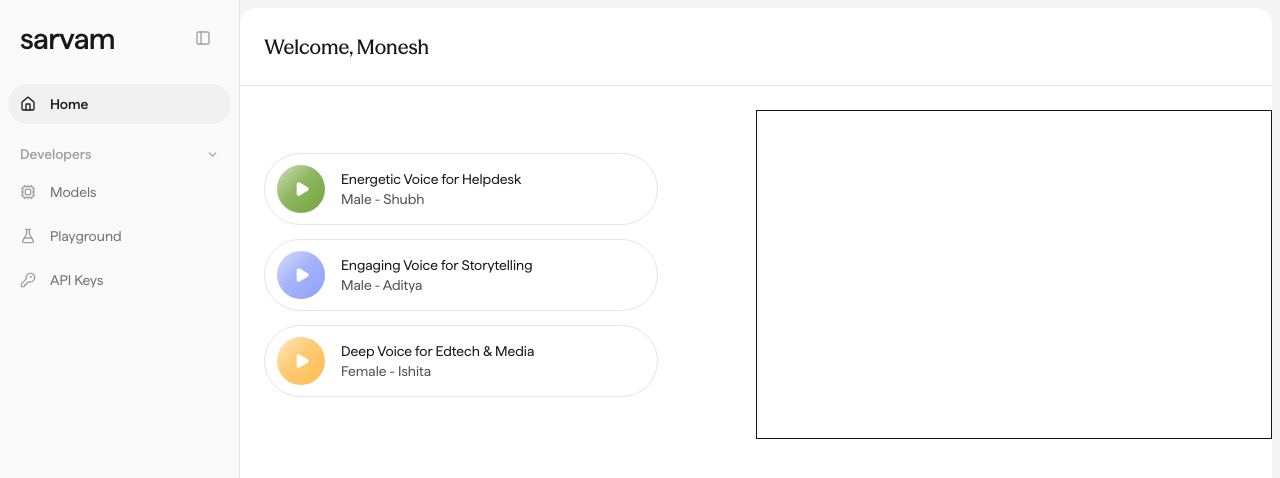
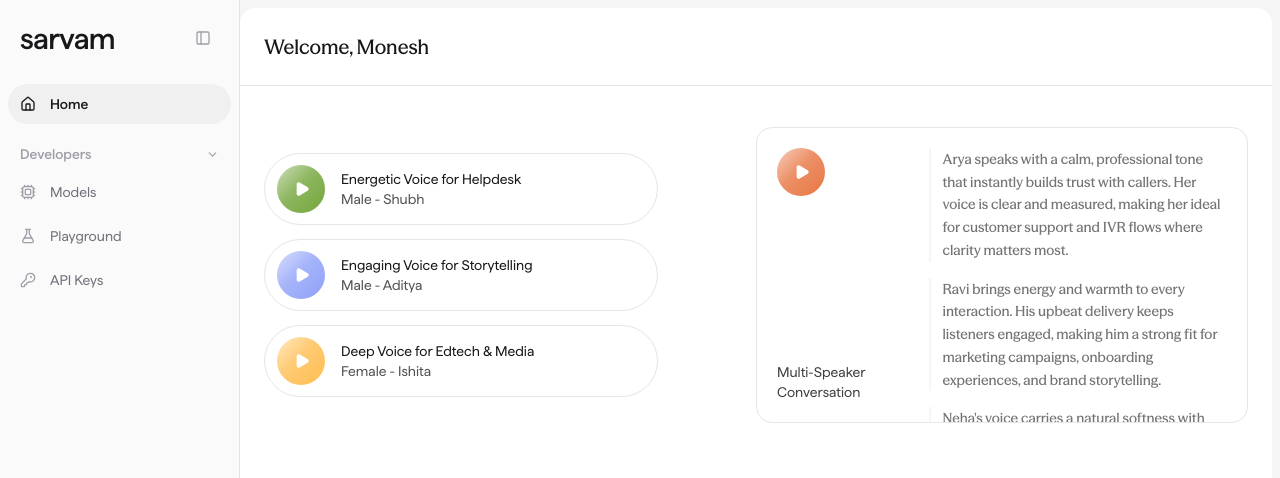
Before and after one commit to 2201monesh/sarvam-redesign, a Next.js app: page /home in a window 1280 px wide. Shown: the top 478 px of the page. Built offline with nearby package versions, Linux system fonts and the light colour scheme.

Commit message:
feat(home): add conversation card

```diff
--- a/app/(dashboard)/home/page.tsx
+++ b/app/(dashboard)/home/page.tsx
@@ -1,32 +1,14 @@
-import VoicesTabs from "@/components/VoicesTabs";
-
-const COLORS = ["#72a539", "#8fa1f8", "#ffbd50"];
-
-function randomColors() {
-  return [...COLORS].sort(() => Math.random() - 0.5);
-}
-
-const voices = [
-  { title: "Energetic Voice for Helpdesk", category: "Male - Shubh" },
-  { title: "Engaging Voice for Storytelling", category: "Male - Aditya" },
-  { title: "Deep Voice for Edtech & Media", category: "Female - Ishita" },
-];
+import HomeHeader from "@/modules/home/HomeHeader";
+import VoicesList from "@/modules/home/VoicesList";
+import ConversationCard from "@/modules/home/ConversationCard";
 
 export default function HomePage() {
-  const colors = randomColors();
-
   return (
     <div className="flex-1 w-full">
-      <div className="w-full h-[10%] border-b border-neutral-200 flex items-center px-6">
-        <p className="text-xl font-[family-name:var(--font-season-mix)]">Welcome, Monesh</p>
-      </div>
-      <div className="w-full h-[45%] extra flex pt-6">
-        <div className="w-[50%] h-full flex flex-col pl-6 gap-3.5 justify-center">
-          {voices.map((v, i) => (
-            <VoicesTabs key={v.category} title={v.title} category={v.category} color={colors[i]} />
-          ))}
-        </div>
-        <div className="w-[50%] h-full border"></div>
+      <HomeHeader />
+      <div className="w-full h-[45%] flex pt-6">
+        <VoicesList />
+        <ConversationCard />
       </div>
     </div>
   );
--- /dev/null
+++ b/modules/home/ConversationCard.tsx
@@ -0,0 +1,44 @@
+import { Play } from "lucide-react";
+
+const descriptions = [
+  "Arya speaks with a calm, professional tone that instantly builds trust with callers. Her voice is clear and measured, making her ideal for customer support and IVR flows where clarity matters most.",
+  "Ravi brings energy and warmth to every interaction. His upbeat delivery keeps listeners engaged, making him a strong fit for marketing campaigns, onboarding experiences, and brand storytelling.",
+  "Neha's voice carries a natural softness with just the right amount of authority. She works exceptionally well in healthcare and financial contexts where empathy and precision go hand in hand.",
+  "Karan delivers a deep, resonant tone that commands attention. His voice is well-suited for documentary narration, edtech content, and scenarios where gravitas and credibility are key.",
+  "Priya combines a youthful energy with a conversational ease that feels approachable and real. She excels in social media content, casual brand interactions, and youth-focused campaigns.",
+];
+
+export default function ConversationCard() {
+  return (
+    <div className="w-[50%] h-full flex items-center justify-center pr-6">
+      <div className="w-full h-[90%] border border-neutral-200 rounded-2xl flex">
+
+        {/* Left — play button + label */}
+        <div className="w-[35%] h-full pl-5 py-5 flex flex-col justify-between">
+          <div
+            className="w-12 h-12 rounded-full flex items-center justify-center cursor-pointer shrink-0"
+            style={{
+              background: `linear-gradient(135deg, rgba(255,255,255,0.65) 0%, rgba(255,255,255,0.2) 45%, rgba(255,255,255,0.0) 100%), #e87541`,
+            }}
+          >
+            <Play size={16} className="text-white fill-white ml-0.5" />
+          </div>
+          <p className="text-sm text-neutral-700">Multi-Speaker Conversation</p>
+        </div>
+
+        {/* Right — scrollable descriptions */}
+        <div className="w-[65%] h-full overflow-y-auto [&::-webkit-scrollbar]:hidden [-ms-overflow-style:none] [scrollbar-width:none] py-5 pr-5 flex flex-col gap-4">
+          {descriptions.map((text, i) => (
+            <p
+              key={i}
+              className="border-l-2 border-neutral-100 pl-3 text-sm leading-relaxed text-neutral-500 font-[family-name:var(--font-season-mix)]"
+            >
+              {text}
+            </p>
+          ))}
+        </div>
+
+      </div>
+    </div>
+  );
+}
--- /dev/null
+++ b/modules/home/HomeHeader.tsx
@@ -0,0 +1,7 @@
+export default function HomeHeader() {
+  return (
+    <div className="w-full h-[10%] border-b border-neutral-200 flex items-center px-6">
+      <p className="text-xl font-[family-name:var(--font-season-mix)]">Welcome, Monesh</p>
+    </div>
+  );
+}
--- /dev/null
+++ b/modules/home/VoicesList.tsx
@@ -0,0 +1,25 @@
+import VoicesTabs from "@/components/VoicesTabs";
+
+const COLORS = ["#72a539", "#8fa1f8", "#ffbd50"];
+
+const voices = [
+  { title: "Energetic Voice for Helpdesk", category: "Male - Shubh" },
+  { title: "Engaging Voice for Storytelling", category: "Male - Aditya" },
+  { title: "Deep Voice for Edtech & Media", category: "Female - Ishita" },
+];
+
+function randomColors() {
+  return [...COLORS].sort(() => Math.random() - 0.5);
+}
+
+export default function VoicesList() {
+  const colors = randomColors();
+
+  return (
+    <div className="w-[50%] h-full flex flex-col pl-6 gap-3.5 justify-center">
+      {voices.map((v, i) => (
+        <VoicesTabs key={v.category} title={v.title} category={v.category} color={colors[i]} />
+      ))}
+    </div>
+  );
+}
```
